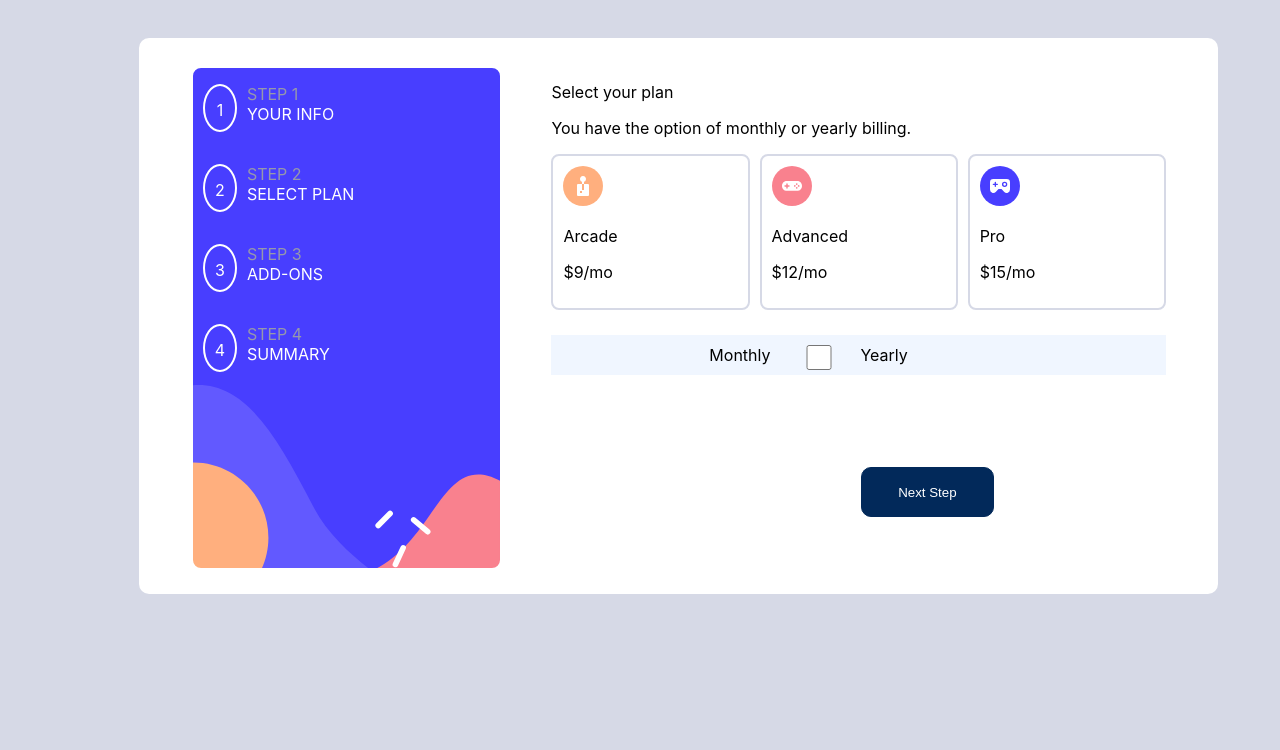
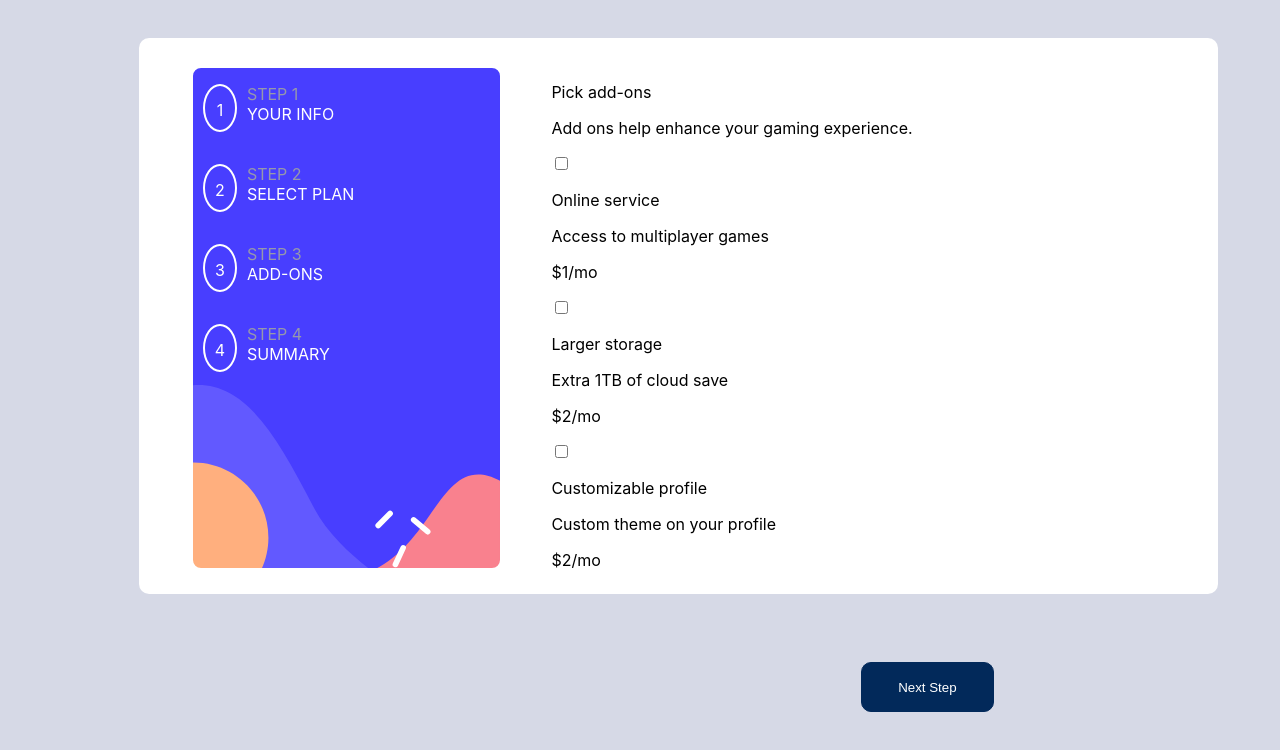
Before and after one commit to steven-mpawulo/multi-step-form, a React (Create React App) app: page / in a window 1280 px wide. Shown: the top 750 px of the page. Built offline with nearby package versions, Linux system fonts and the light colour scheme.

Commit message:
writes html for add ons component

```diff
--- a/src/components/PickAddOns.js
+++ b/src/components/PickAddOns.js
@@ -0,0 +1,38 @@
+import React from 'react'
+
+const PickAddOns = () => {
+  return (
+    <div className="pick-add-ons-container">
+        <p>Pick add-ons</p>
+        <p>Add ons help enhance your gaming experience.</p>
+        <div className="add-ons-container">
+            <div className="online-service">
+                <input type="checkbox" />
+                <div className="online-service-inner-container">
+                    <p>Online service</p>
+                    <p>Access to multiplayer games</p>
+                </div>
+                <p>&#36;1/mo</p>
+            </div>
+        </div>
+        <div className="larger-storage-container">
+            <input type="checkbox" />
+            <div className="larger-storage-inner-container">
+                <p>Larger storage</p>
+                <p>Extra 1TB of cloud save</p>
+            </div>
+            <p>&#36;2/mo</p>
+        </div>
+        <div className="customizable-profile-container">
+            <input type="checkbox" />
+            <div className="customizable-profile-inner-container">
+                <p>Customizable profile</p>
+                <p>Custom theme on your profile</p>
+            </div>
+            <p>&#36;2/mo</p>
+        </div>
+    </div>
+  )
+}
+
+export default PickAddOns
--- a/src/components/Wrapper.js
+++ b/src/components/Wrapper.js
@@ -1,7 +1,8 @@
 import React from 'react'
-// import PersonalInfo from './PersonalInfo'
+
 import '../styles/wrapper.css'
-import Plan from './Plan'
+
+import PickAddOns from './PickAddOns'
 
 const Wrapper = () => {
     return (
@@ -40,7 +41,8 @@ const Wrapper = () => {
                 </div>
                 <div className="right-container">
                     {/* <PersonalInfo/> */}
-            <Plan/>
+                    {/* <Plan/> */}
+                    <PickAddOns />
                     <div className="my-button">
                         <button className='next-button'>Next Step</button>
                     </div>
```
Lines whose indentation alone changed are shown as unchanged.
